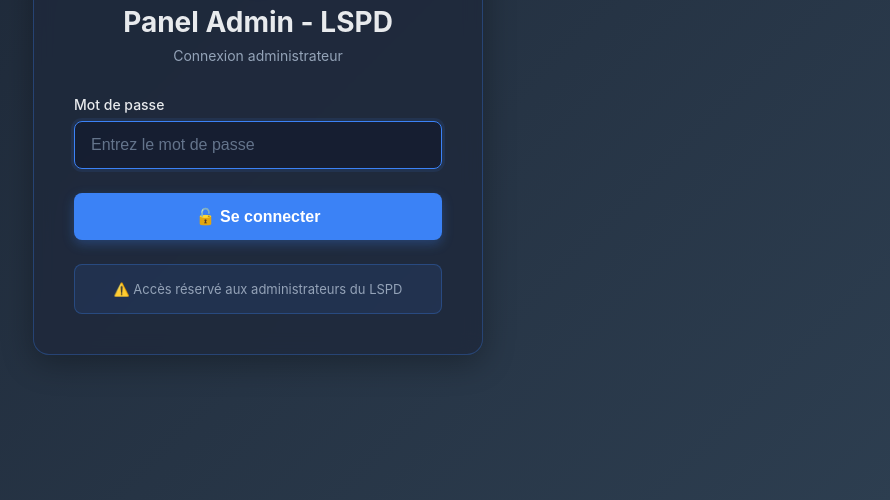
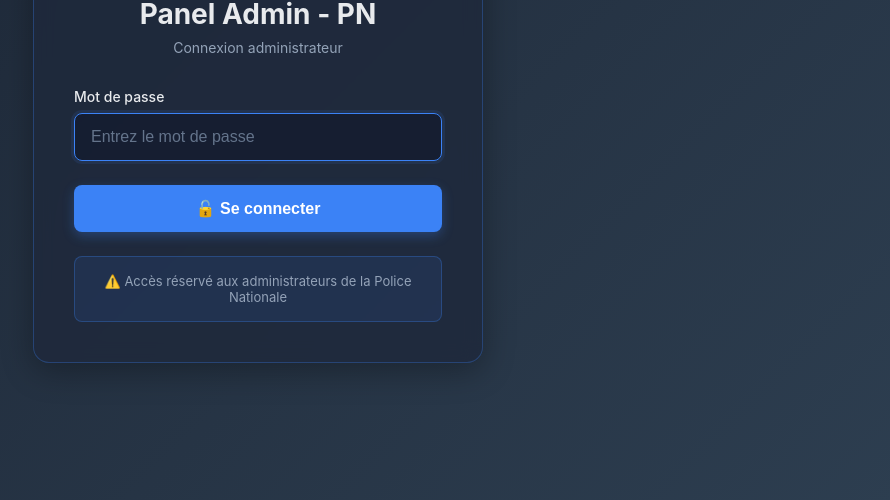
Before and after one commit to Noctyz-hub/recrutement, a plain HTML site: page admin-login.html in a window 1280 px wide. Shown: the part 300-800 px from the top of the page, without its empty margins (382-1272 px from the left). Drawn offline with Linux system fonts and the light colour scheme.

Commit message:
Update admin-login.html

```diff
--- a/admin-login.html
+++ b/admin-login.html
@@ -10,7 +10,7 @@
     <div class="container">
         <div class="login-card">
             <div class="shield-icon">🛡️</div>
-            <h1>Panel Admin - LSPD</h1>
+            <h1>Panel Admin - PN</h1>
             <p class="subtitle">Connexion administrateur</p>
 
             <form id="loginForm">
@@ -33,7 +33,7 @@
             </form>
 
             <div class="info-box">
-                <p>⚠️ Accès réservé aux administrateurs du LSPD</p>
+                <p>⚠️ Accès réservé aux administrateurs de la Police Nationale</p>
             </div>
         </div>
     </div>
```
